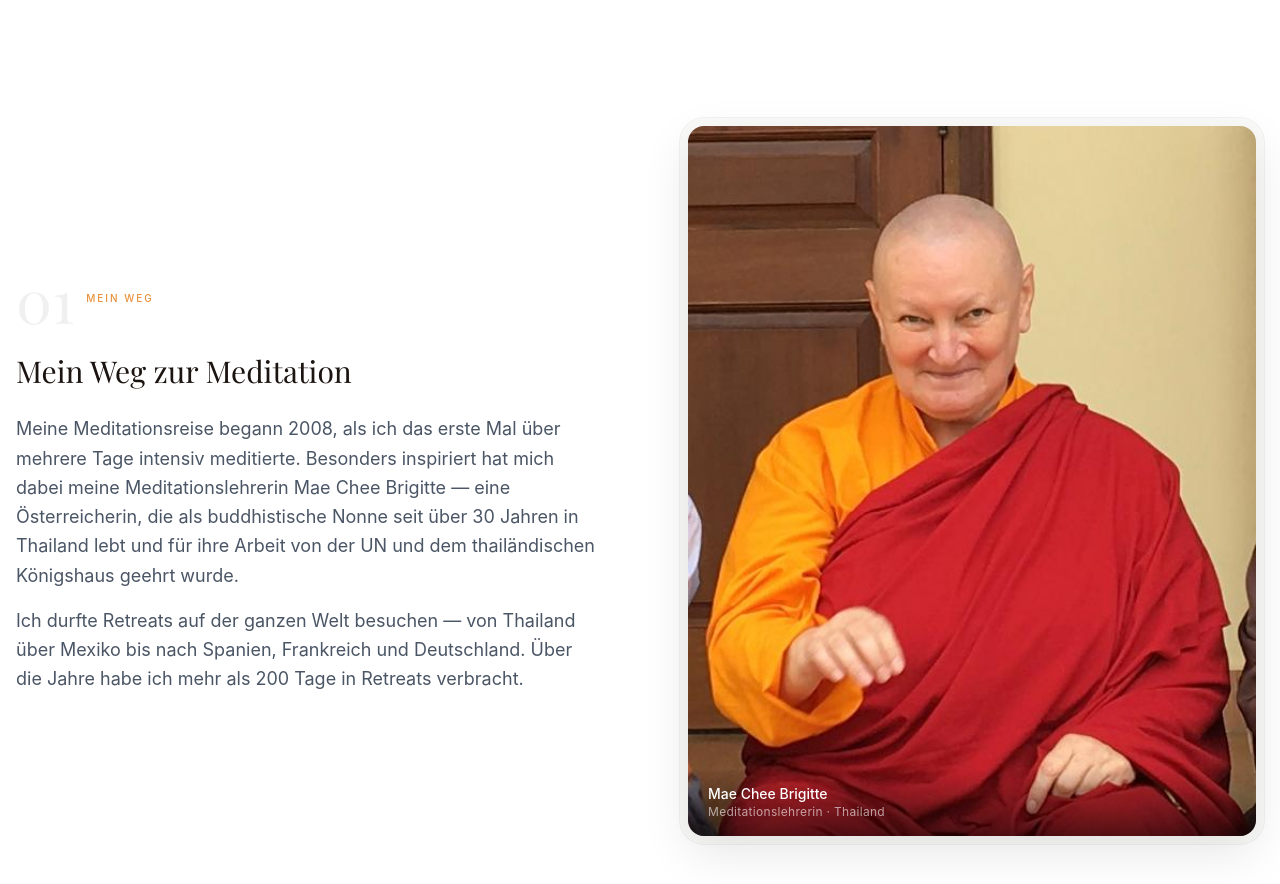
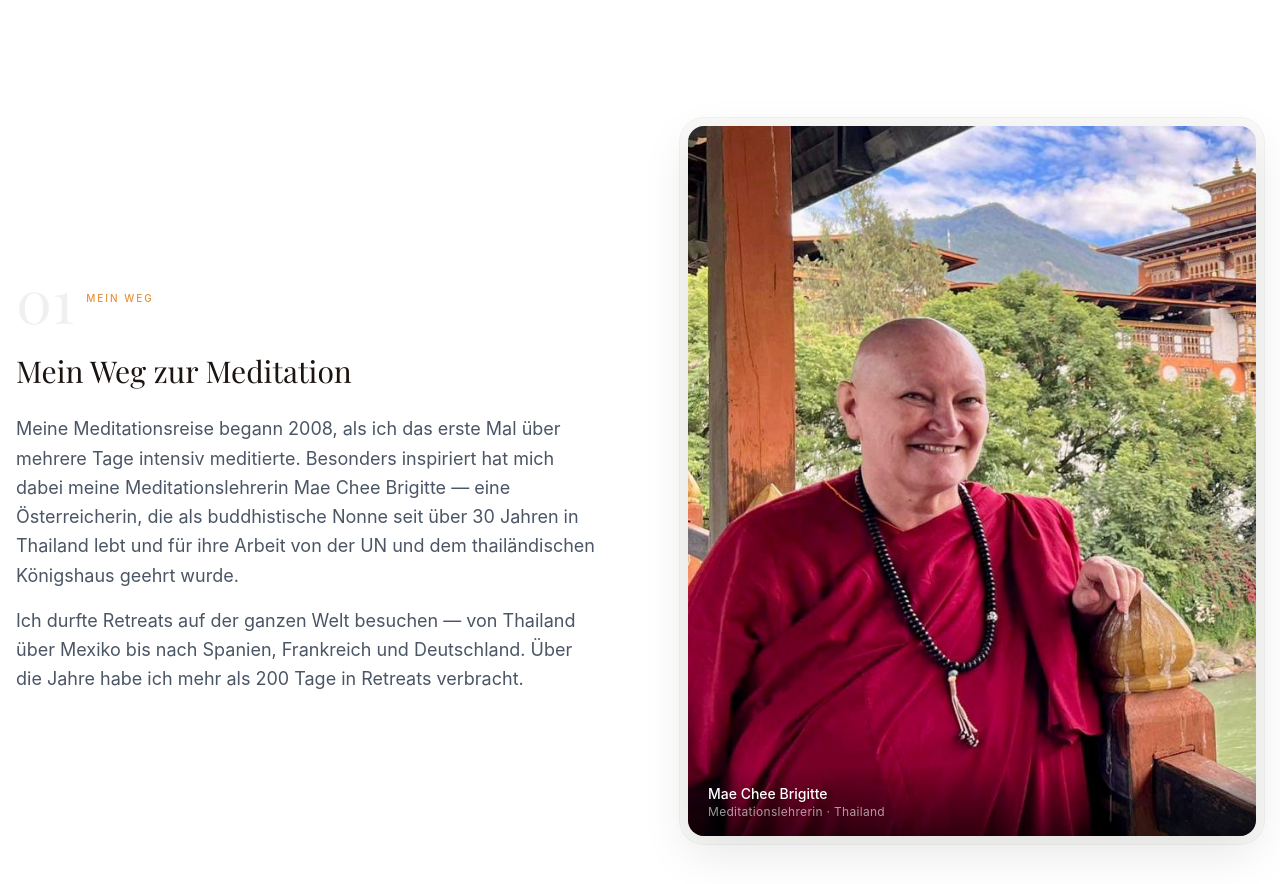
Before and after one commit to zick333/achtsam-bleiben, a Next.js app: page /ueber-mich in a window 1280 px wide. Shown: the part 1800-2684 px from the top of the page. Built offline with nearby package versions, Linux system fonts and the light colour scheme; a web font is replaced by a local one.

Commit message:
content: use brigitte-bhutan.jpg in Über-mich (temple backdrop, more atmospheric)

```diff
--- a/src/app/ueber-mich/page.tsx
+++ b/src/app/ueber-mich/page.tsx
@@ -205,8 +205,8 @@ export default function UeberMichPage() {
                 <div className="relative aspect-[4/5] rounded-[calc(1.5rem-0.5rem)] overflow-hidden"
                   style={{ boxShadow: 'inset 0 1px 1px rgba(255,255,255,0.15), 0 16px 48px rgba(14,11,9,0.10)' }}>
                   <Image
-                    src="/images/Brigitte.jpg"
-                    alt="Mae Chee Brigitte – Meditationslehrerin"
+                    src="/images/brigitte-bhutan.jpg"
+                    alt="Mae Chee Brigitte – Meditationslehrerin in Bhutan"
                     fill
                     className="object-cover object-top"
                   />
```
Also changed, not shown: public/images/brigitte-bhutan.jpg (added), public/images/brigitte-neu.jpg (added).
